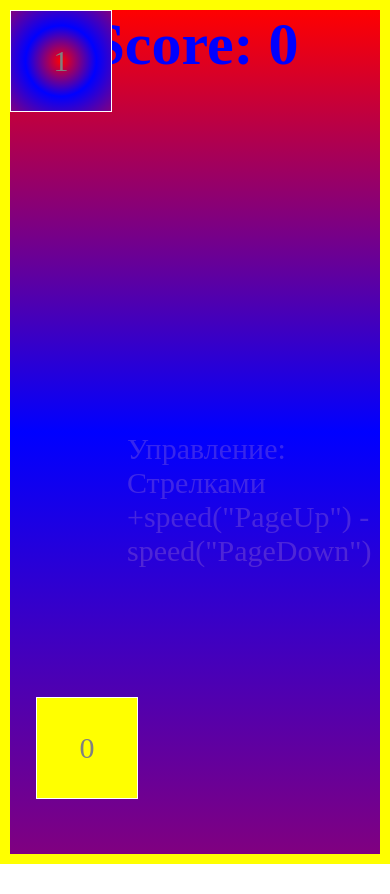
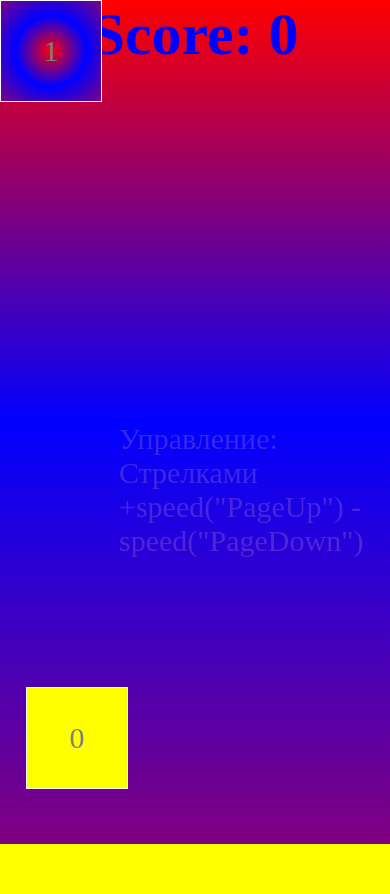
Before and after one commit to Focusim/mini-game, a plain HTML site: page index.html in a window 390 px wide. Before the commit the page ends 864 px from the top, so only its background shows below. Drawn offline with Linux system fonts and the light colour scheme.

Commit message:
Update style.css

```diff
--- a/style.css
+++ b/style.css
@@ -8,7 +8,12 @@ body {
     background: linear-gradient(red, blue, purple);
     height: 100vh;
     position: relative;
-    border: 10px solid yellow;
+}
+
+@media (max-width: 1200px){
+    .bg{
+        border-bottom: 50px solid yellow;
+    }
 }
 
 .bg:before {
```
